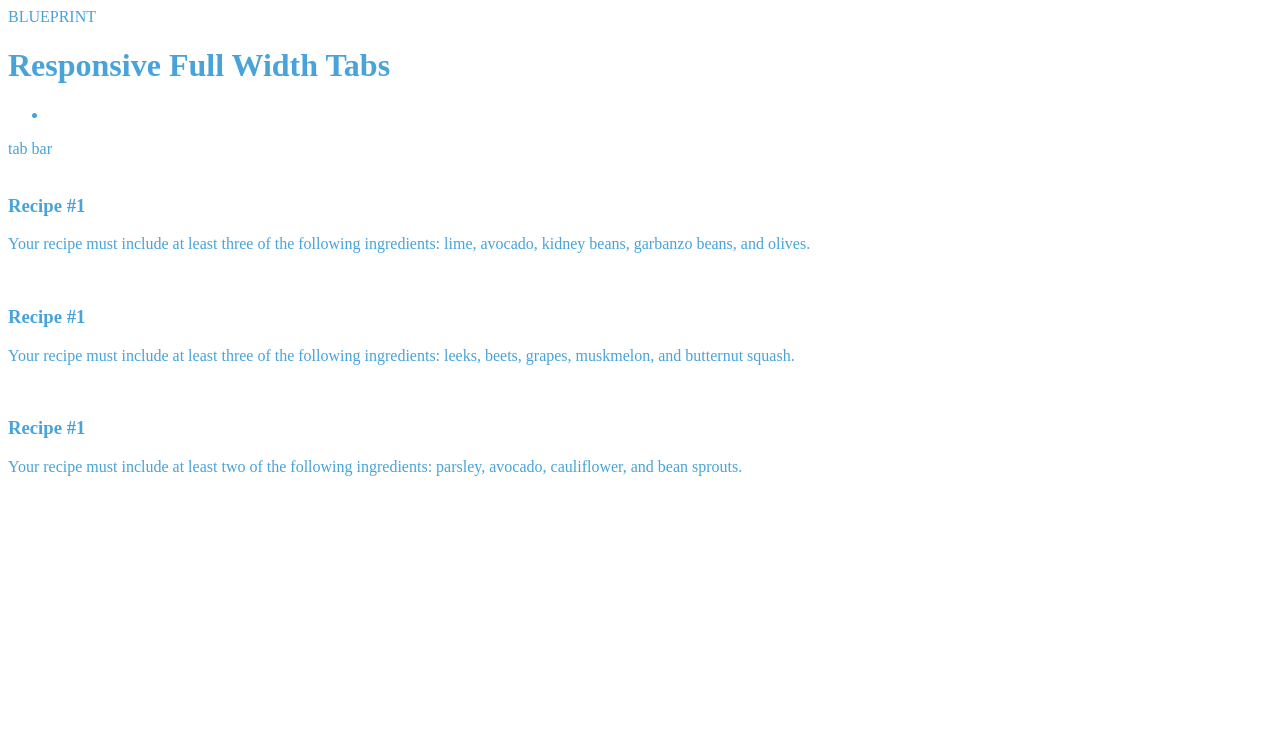
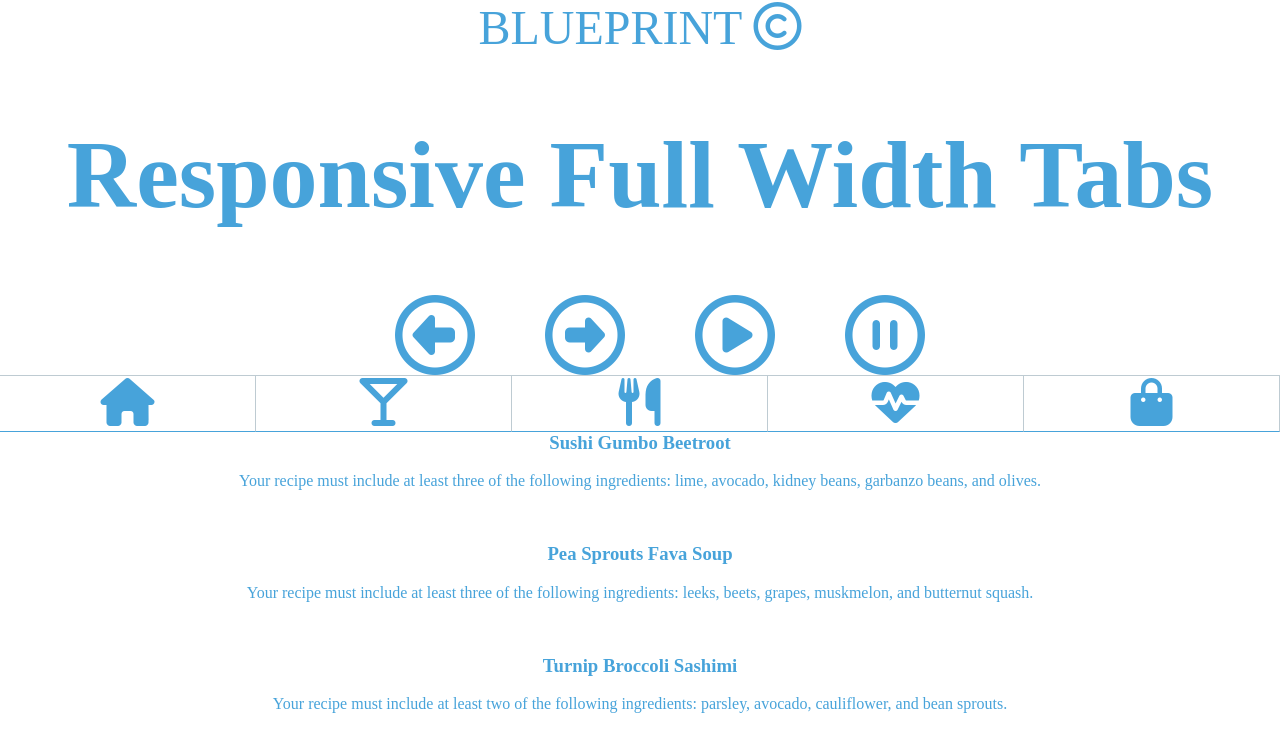
Before and after one commit to gdickins/sushi, a plain HTML site: page index.html in a window 1280 px wide. Drawn offline with Linux system fonts and the light colour scheme.

Commit message:
added icons

```diff
--- a/css/colorvar.scss
+++ b/css/colorvar.scss
@@ -1 +1,2 @@
 $lightblue: #47A3DA;
+$grey: #BECBD2;
--- a/css/sushi.scss
+++ b/css/sushi.scss
@@ -1,4 +1,40 @@
 @import 'colorvar';
 html {
   color: $lightblue;
+  body {
+    text-align: center;
+    margin: 0;
+    header {
+      div {
+        font-size: 3rem;
+      }
+      h1 {
+        font-size: 6rem;
+      }
+      nav {
+        width: 50%;
+        margin: 0 auto;
+        ul {
+          list-style: none;
+        }
+        li {
+          float: left;
+          width: 25%;
+        }
+      }
+    }
+    main {
+      header {
+        clear: both;
+        div {
+          width: 20%;
+          float: left;
+          box-sizing: border-box;
+          border-bottom: 1px solid $lightblue;
+          border-top: 1px solid $grey;
+          border-right: 1px solid $grey;
+        }
+      }
+    }
+  }
 }
--- a/index.html
+++ b/index.html
@@ -4,28 +4,55 @@
     <meta charset="utf-8">
     <title>Sushi!</title>
     <link media="screen" rel="stylesheet" href="./css/sushi.css"/>
+    <script src="https://use.fontawesome.com/0da9d90bb2.js"></script>
   </head>
   <body>
     <header class="pagehead">
       <div class="logo">
         BLUEPRINT
+        <i class="fa fa-copyright" aria-hidden="true"></i>
       </div>
       <h1>
         Responsive Full Width Tabs
       </h1>
       <nav>
         <ul>
-          <li></li>
+          <li>
+            <i class="fa fa-arrow-circle-o-left fa-5x" aria-hidden="true"></i>
+          </li>
+          <li>
+            <i class="fa fa-arrow-circle-o-right fa-5x" aria-hidden="true"></i>
+          </li>
+          <li>
+            <i class="fa fa-play-circle-o fa-5x" aria-hidden="true"></i>
+          </li>
+          <li>
+            <i class="fa fa-pause-circle-o fa-5x" aria-hidden="true"></i>
+          </li>
         </ul>
       </nav>
     </header>
     <main>
       <header class="tabs">
-        tab bar
+        <div>
+          <i class="fa fa-home" aria-hidden="true"></i>
+        </div>
+        <div>
+          <i class="fa fa-glass" aria-hidden="true"></i>
+        </div>
+        <div>
+          <i class="fa fa-cutlery" aria-hidden="true"></i>
+        </div>
+        <div>
+          <i class="fa fa-heartbeat" aria-hidden="true"></i>
+        </div>
+        <div>
+          <i class="fa fa-shopping-bag" aria-hidden="true"></i>
+        </div>
       </header>
       <div class="recipe">
         <img>
-        <h3>Recipe #1</h3>
+        <h3>Sushi Gumbo Beetroot</h3>
         <p>
           Your recipe must include at least three of the following ingredients:
           lime, avocado, kidney beans, garbanzo beans, and olives.
@@ -33,7 +60,7 @@
       </div>
       <div class="recipe">
         <img>
-        <h3>Recipe #1</h3>
+        <h3>Pea Sprouts Fava Soup</h3>
         <p>
           Your recipe must include at least three of the following ingredients:
           leeks, beets, grapes, muskmelon, and butternut squash.
@@ -41,7 +68,7 @@
       </div>
       <div class="recipe">
         <img>
-        <h3>Recipe #1</h3>
+        <h3>Turnip Broccoli Sashimi</h3>
         <p>
           Your recipe must include at least two of the following ingredients:
           parsley, avocado, cauliflower, and bean sprouts.
```
Also changed, not shown: css/sushi.css, 1 other file.
